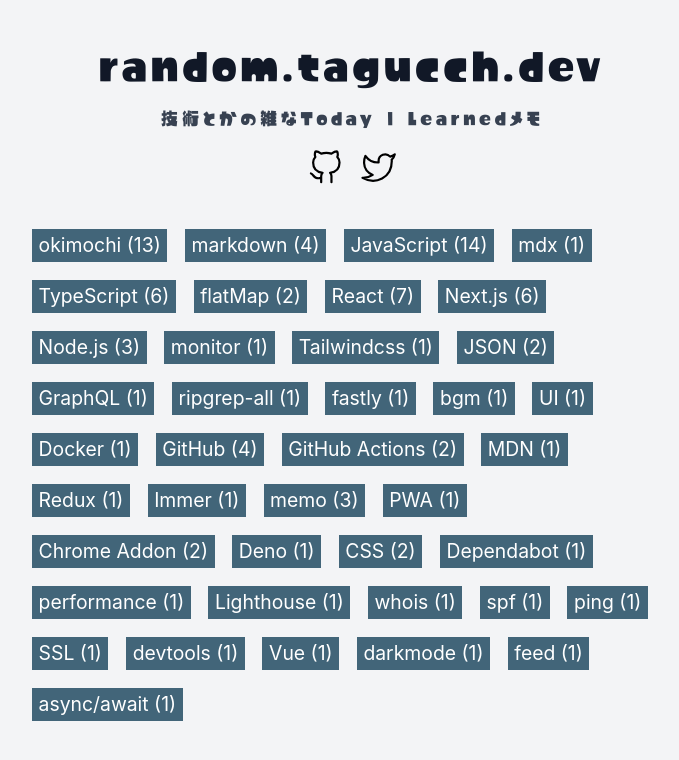
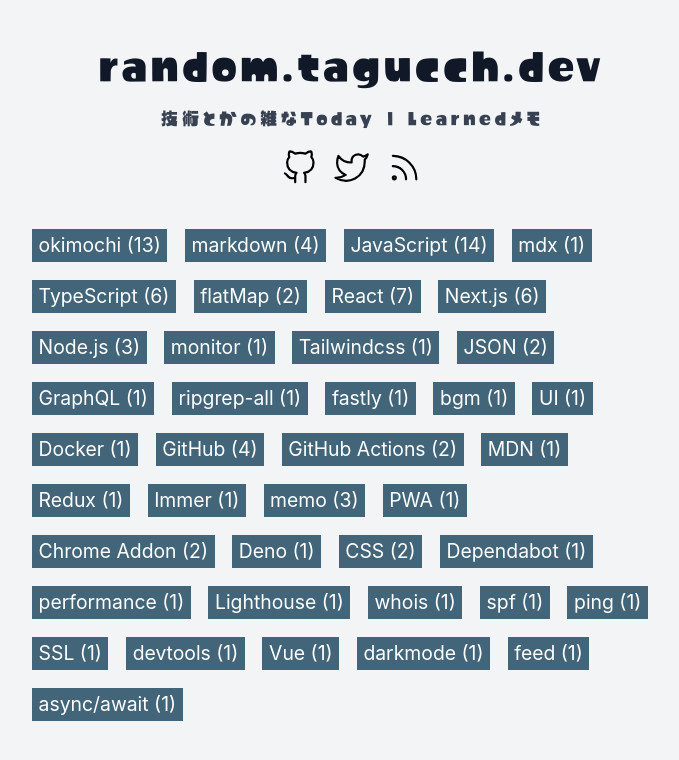
Before and after one commit to tagucch/random.tagucch.dev, a Next.js app: page /tags in a window 1280 px wide. Shown: the top 760 px of the page, without its empty margins (288-967 px from the left). Built offline with nearby package versions, Linux system fonts and the light colour scheme; no server answers.

Commit message:
RSS Feedのアイコンとリンクを設置

```diff
--- a/components/layout.tsx
+++ b/components/layout.tsx
@@ -1,6 +1,6 @@
 import Head from 'next/head'
 import Link from 'next/link'
-import { GitHub, Twitter } from 'react-feather'
+import { GitHub, Twitter, Rss } from 'react-feather'
 import { title, desc } from '../site.conifg.json'
 
 const baseUrl = process.env.NEXT_PUBLIC_HOST
@@ -65,6 +65,14 @@
           >
             <Twitter color="black" className="h-8 w-8" strokeWidth="1.5px" />
           </a>
+          <a
+            className="mx-2"
+            href="https://random.tagucch.dev/rss/feed.xml"
+            target="_blank"
+            rel="noopener noreferrer"
+          >
+            <Rss color="black" className="h-8 w-8" strokeWidth="1.5px" />
+          </a>
         </div>
       </header>
       <main className="pb-10 mx-auto">{children}</main>
```
